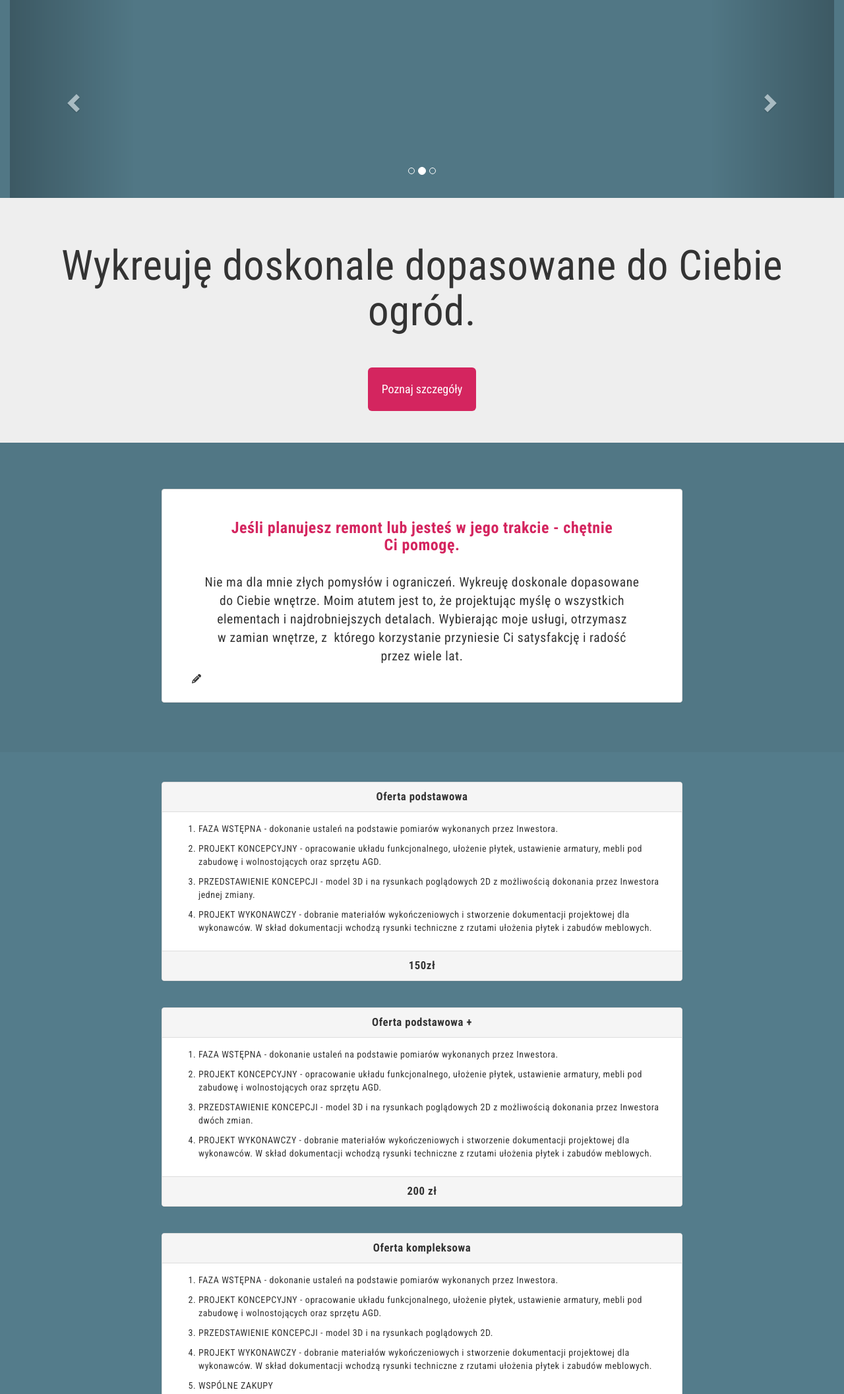
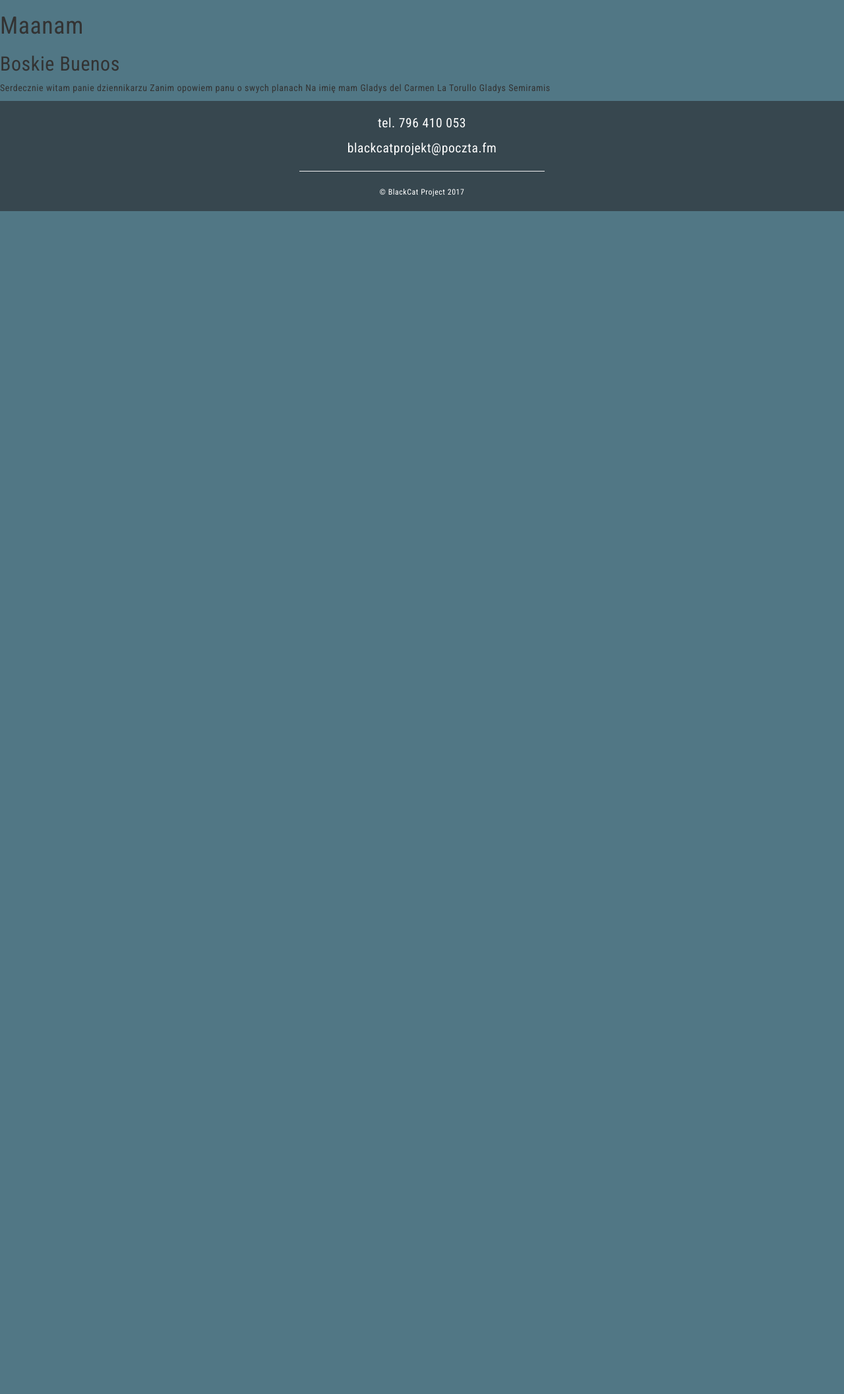
Before and after one commit to KatarzynaSkotnicka/learning-git, a plain HTML site: page index.html in a window 1280 px wide. Shown: the top 2113 px of the page at 66% size. After the commit the page ends 800 px from the top, so only its background shows below. Drawn offline with nearby package versions, Linux system fonts and the light colour scheme.

Commit message:
Task-3-finished

```diff
--- a/index.html
+++ b/index.html
@@ -11,96 +11,13 @@
 		<link rel="stylesheet" type="text/css" href="css/style.css">
 	</head>
 	<body>
-		<!-- CAROUSEL -->
-		<section>
-			<div class="container-fluid">
-				<div id="myCarousel" class="carousel slide" data-ride="carousel">
-					<ol class="carousel-indicators">
-						<li data-target="#myCarousel" data-slide-to="0" class="active"></li>
-		    			<li data-target="#myCarousel" data-slide-to="1"></li>
-		    			<li data-target="#myCarousel" data-slide-to="2"></li>
-		    		</ol>
-					<div class="carousel-inner" role="listbox">
-						<div class="item active example-1">
-		  				</div>
-		  				<div class="item example-2">
-		  				</div>
-						<div class="item example-3">
-						</div>
-					</div>
-					<a class="left carousel-control" href="#myCarousel" role="button" data-slide="prev">
-		      			<span class="glyphicon glyphicon-chevron-left" aria-hidden="true"></span>
-		    			 <span class="sr-only">Previous</span>
-	    			</a>
-				    <a class="right carousel-control" href="#myCarousel" role="button" data-slide="next">
-					      <span class="glyphicon glyphicon-chevron-right" aria-hidden="true"></span>
-					      <span class="sr-only">Next</span>
-				    </a>
-				</div>
-			</div>
-		</section>
+		<h1> Maanam </h1>
+		<h2> Boskie Buenos </h2>
+		<p> Serdecznie witam panie dziennikarzu
+Zanim opowiem panu o swych planach
+Na imię mam Gladys del Carmen
+La Torullo Gladys Semiramis </p>
 
-		<!-- jumbotron -->
-		<div class="jumbotron text-center">
-  			<div class="container">
-  				  <h1> Wykreuję doskonale dopasowane do&nbsp;Ciebie ogród. </h1>
-    			<button class="btn btn-lg details-button"> Poznaj szczegóły <br>
-    			</button>
-    		</div>
-		</div>
-		<div class="container">
-			<div class="panel panel-default intro">
-				<div class="panel-body">
-					<h3> Jeśli planujesz remont lub jesteś w jego trakcie - chętnie Ci&nbsp;pomogę.</h3> <p> Nie ma dla mnie złych pomysłów i ograniczeń. Wykreuję doskonale dopasowane do&nbsp;Ciebie wnętrze. Moim atutem jest to, że projektując myślę o wszystkich elementach i najdrobniejszych detalach. Wybierając moje usługi, otrzymasz w&nbsp;zamian wnętrze, z&nbsp; którego korzystanie przyniesie Ci satysfakcję i radość przez&nbsp;wiele lat.
-					</p>
-					<i class="fa fa-pencil" aria-hidden="true"></i>
-				</div>
-			</div>
-		</div>
-		<div class="offer-panels">
-			<div class="container">
-					<div class="panel panel-default">
-						<div class="panel-heading offer-name"> Oferta podstawowa </div>
-						<div class="panel-body">
-					    	<ol>
-					    		<li> FAZA WSTĘPNA - dokonanie ustaleń na podstawie pomiarów wykonanych przez Inwestora. </li>
-					    		<li> PROJEKT KONCEPCYJNY - opracowanie układu funkcjonalnego, ułożenie płytek, ustawienie armatury, mebli pod zabudowę i wolnostojących oraz sprzętu AGD.</li>
-					    		<li> PRZEDSTAWIENIE KONCEPCJI - model 3D i na rysunkach poglądowych 2D z możliwością dokonania przez Inwestora jednej zmiany. </li>
-					    		<li> PROJEKT WYKONAWCZY - dobranie materiałów wykończeniowych i stworzenie dokumentacji projektowej dla wykonawców.	W skład dokumentacji wchodzą rysunki techniczne z rzutami ułożenia płytek i zabudów meblowych.</li>
-					    	</ol>
-						</div>
-						<div class="panel-footer price"> 150zł
-						</div>
-					</div>
-					<div class="panel panel-default">
-						<div class="panel-heading offer-name"> Oferta podstawowa + </div>
-						<div class="panel-body">
-					    	<ol>
-					    		<li> FAZA WSTĘPNA - dokonanie ustaleń na podstawie pomiarów wykonanych przez Inwestora. </li>
-					    		<li> PROJEKT KONCEPCYJNY - opracowanie układu funkcjonalnego, ułożenie płytek, ustawienie armatury, mebli pod zabudowę i wolnostojących oraz sprzętu AGD.</li>
-					    		<li> PRZEDSTAWIENIE KONCEPCJI - model 3D i na rysunkach poglądowych 2D z możliwością dokonania przez Inwestora dwóch zmian. </li>
-					    		<li> PROJEKT WYKONAWCZY - dobranie materiałów wykończeniowych i stworzenie dokumentacji projektowej dla wykonawców.	W skład dokumentacji wchodzą rysunki techniczne z rzutami ułożenia płytek i zabudów meblowych.</li>
-					    	</ol>
-						</div>
-						<div class="panel-footer price "> 200 zł
-						</div>
-					</div>
-					<div class="panel panel-default">
-						<div class="panel-heading offer-name"> Oferta kompleksowa </div>
-						<div class="panel-body">
-					    	<ol>
-					    		<li> FAZA WSTĘPNA - dokonanie ustaleń na podstawie pomiarów wykonanych przez Inwestora. </li>
-					    		<li> PROJEKT KONCEPCYJNY - opracowanie układu funkcjonalnego, ułożenie płytek, ustawienie armatury, mebli pod zabudowę i wolnostojących oraz sprzętu AGD.</li>
-					    		<li> PRZEDSTAWIENIE KONCEPCJI - model 3D i na rysunkach poglądowych 2D. </li>
-					    		<li> PROJEKT WYKONAWCZY - dobranie materiałów wykończeniowych i stworzenie dokumentacji projektowej dla wykonawców.	W skład dokumentacji wchodzą rysunki techniczne z rzutami ułożenia płytek i zabudów meblowych.</li>
-					    		<li> WSPÓLNE ZAKUPY </li>
-					    	</ol>
-						</div>
-						<div class="panel-footer price"> 300 zł
-					</div>
-				</div>
-			</div>
-		</div>
 		<footer>
 			<div class="row">
 				<div class="col-xs-12 col-md-12 contact">
```
